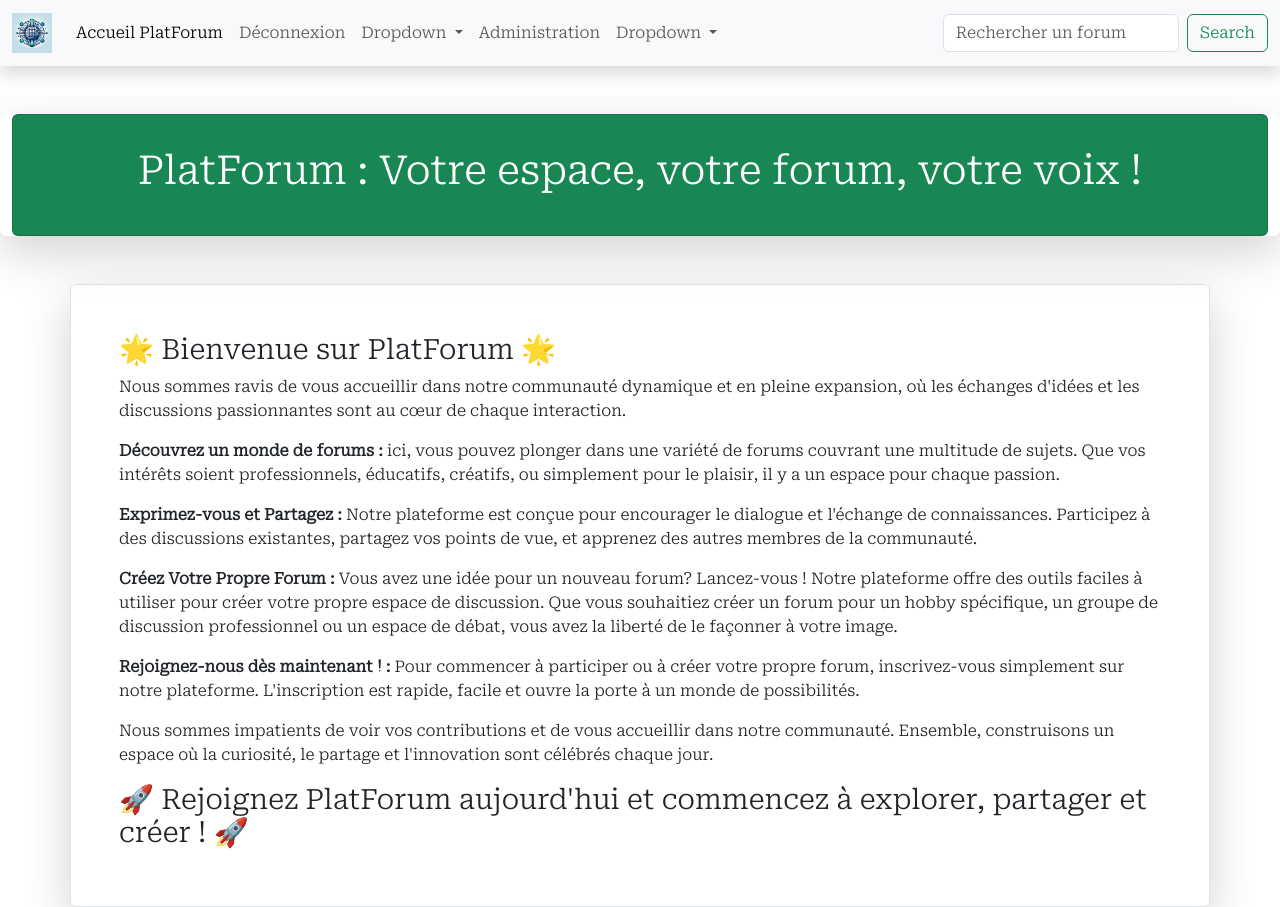
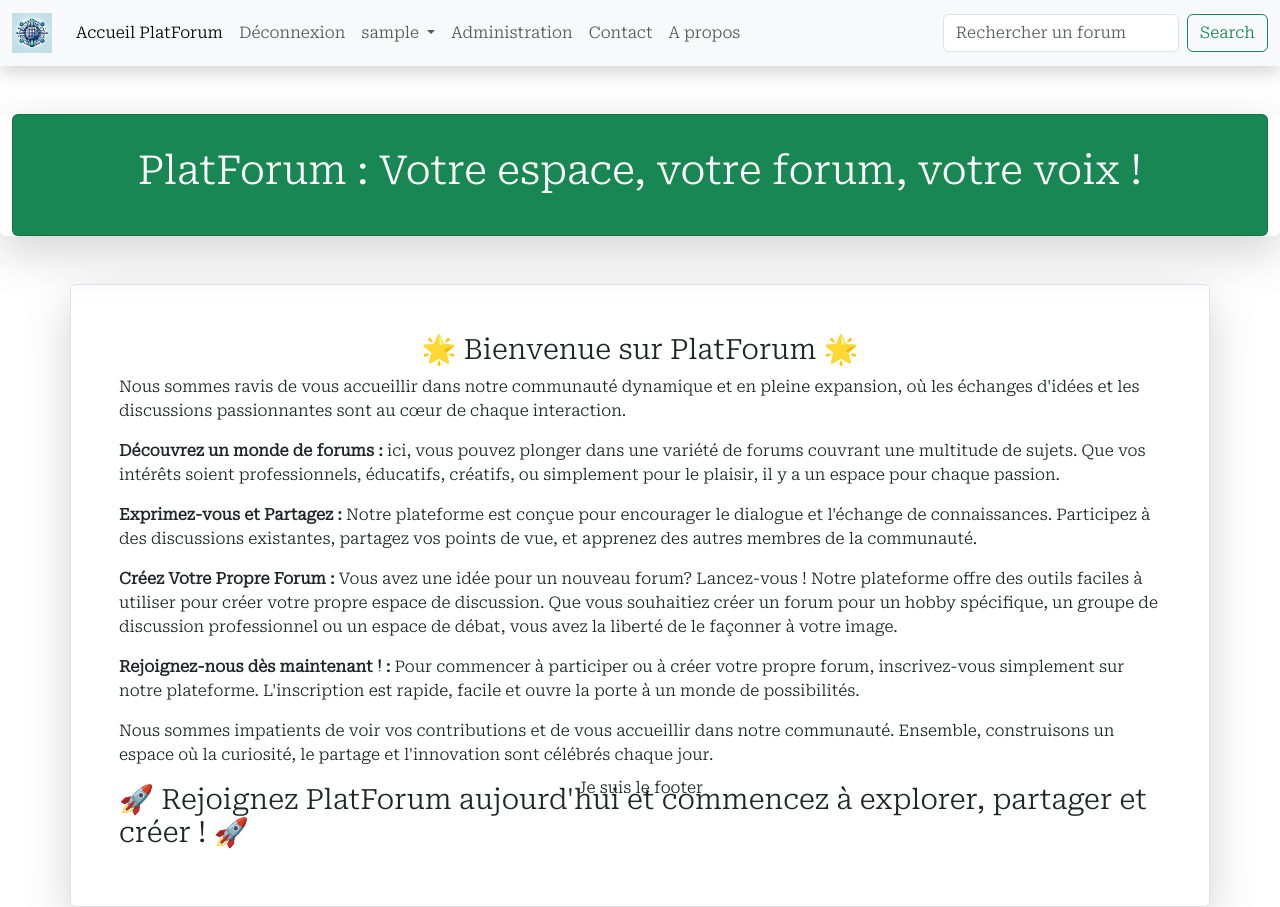
Before and after one commit to gabigab117/platforum, a Django app: page / in a window 1280 px wide. Run offline with Django 5.2, Linux system fonts and the light colour scheme; the visitor is signed in with stand-in values (Sample User, id 1).

Commit message:
update html style

```diff
--- a/platforum_project/landing/templates/landing/index.html
+++ b/platforum_project/landing/templates/landing/index.html
@@ -11,7 +11,7 @@
         <div class="col">
 
 
-         <h3>🌟 Bienvenue sur PlatForum 🌟</h3>
+         <h3 class="text-center">🌟 Bienvenue sur PlatForum 🌟</h3>
 
             <p>Nous sommes ravis de vous accueillir dans notre communauté dynamique et en pleine expansion, où les échanges
              d'idées et les discussions passionnantes sont au cœur de chaque interaction.</p>
--- a/platforum_project/templates/base_site.html
+++ b/platforum_project/templates/base_site.html
@@ -39,36 +39,28 @@
                 <li class="nav-item dropdown">
                     <a class="nav-link dropdown-toggle" href="#" role="button" data-bs-toggle="dropdown"
                        aria-expanded="false">
-                        Dropdown
+                        {{ request.user }}
                     </a>
                     <ul class="dropdown-menu">
-                        <li><a class="dropdown-item" href="#">Action</a></li>
-                        <li><a class="dropdown-item" href="#">Another action</a></li>
+                        <li><a class="dropdown-item" href="#">Mon profil</a></li>
+                        <li><a class="dropdown-item" href="#">Mes forums</a></li>
                         <li>
                             <hr class="dropdown-divider">
                         </li>
-                        <li><a class="dropdown-item" href="#">Something else here</a></li>
+                        <li><a class="dropdown-item" href="#">Créer un forum</a></li>
                     </ul>
                 </li>
                 {% endif %}
                 {% if request.user.is_superuser %}
-                 <li class="nav-item">
+                <li class="nav-item">
                     <a class="nav-link" href="{% url 'admin:index' %}">Administration</a>
                 </li>
                 {% endif %}
-                <li class="nav-item dropdown">
-                    <a class="nav-link dropdown-toggle" href="#" role="button" data-bs-toggle="dropdown"
-                       aria-expanded="false">
-                        Dropdown
-                    </a>
-                    <ul class="dropdown-menu">
-                        <li><a class="dropdown-item" href="#">Action</a></li>
-                        <li><a class="dropdown-item" href="#">Another action</a></li>
-                        <li>
-                            <hr class="dropdown-divider">
-                        </li>
-                        <li><a class="dropdown-item" href="#">Something else here</a></li>
-                    </ul>
+                <li class="nav-item">
+                    <a class="nav-link" href="#">Contact</a>
+                </li>
+                <li class="nav-item">
+                    <a class="nav-link" href="#">A propos</a>
                 </li>
 
             </ul>
@@ -92,6 +84,9 @@
 
 {% block body %}{% endblock %}
 
+<div class="container-fluid position-absolute bottom-0 text-center">
+<footer>Je suis le footer</footer>
+</div>
 <script src="https://cdn.jsdelivr.net/npm/bootstrap@5.3.2/dist/js/bootstrap.bundle.min.js"
         integrity="sha384-C6RzsynM9kWDrMNeT87bh95OGNyZPhcTNXj1NW7RuBCsyN/o0jlpcV8Qyq46cDfL"
         crossorigin="anonymous"></script>
```
